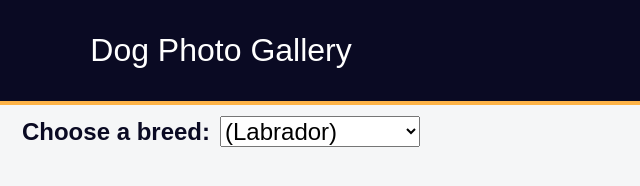
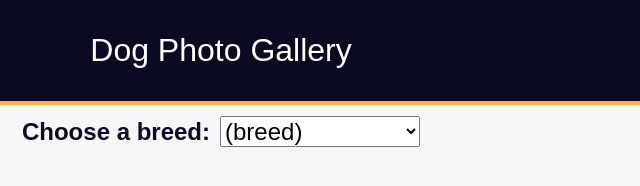
Before and after one commit to mtp13/dog-photos, a plain HTML site: page index.html in a window 1280 px wide. Shown: the full height of the page, 419-1059 px from the left. Drawn offline with Linux system fonts and the light colour scheme; no server answers.

Commit message:
Update breed selection dropdown placeholder text for consistency

```diff
--- a/index.html
+++ b/index.html
@@ -30,7 +30,7 @@
       <section class="breed-wrapper">
         <label for="breed-select" class="breed-label">Choose a breed: </label>
         <select name="breed-select" id="breed-select" class="breed-select">
-          <option value="" disabled selected>(Labrador)</option>
+          <option value="" disabled selected>(breed)</option>
         </select>
       </section>
       <section class="gallery"></section>
```
